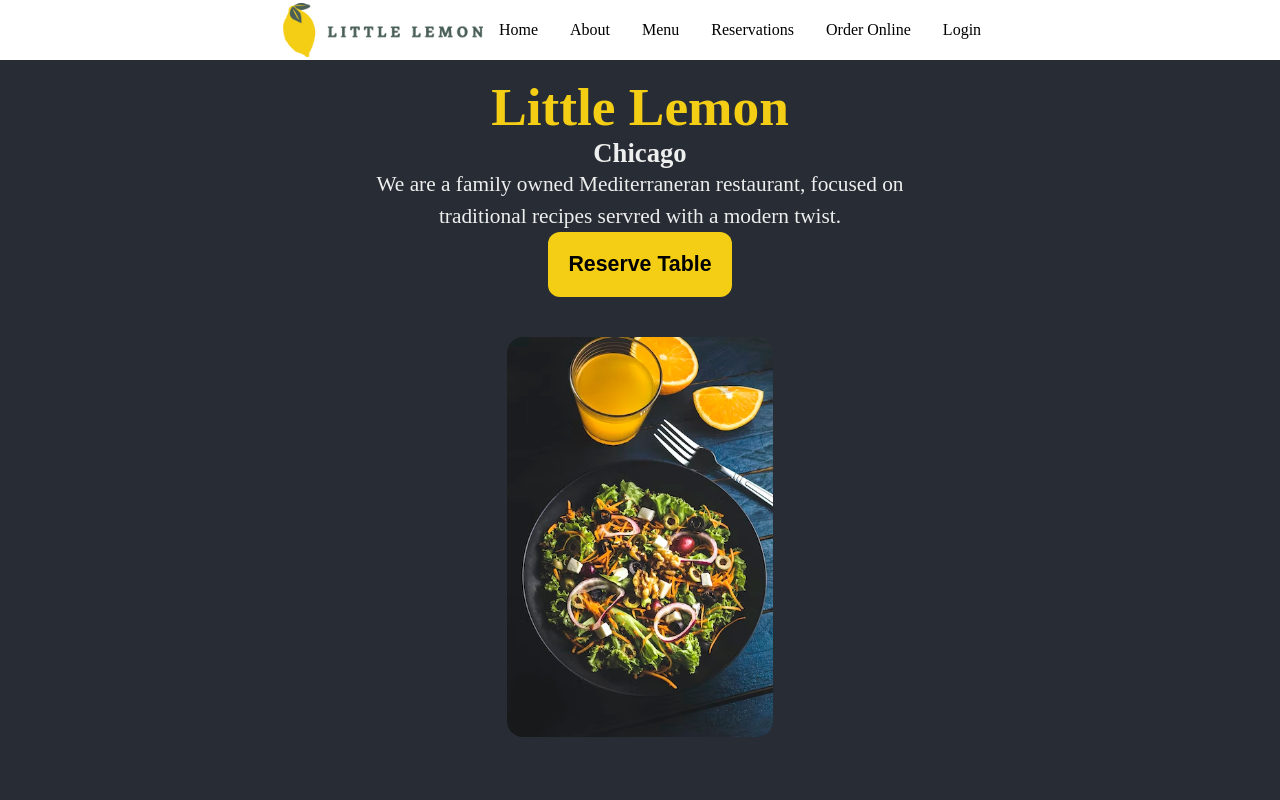
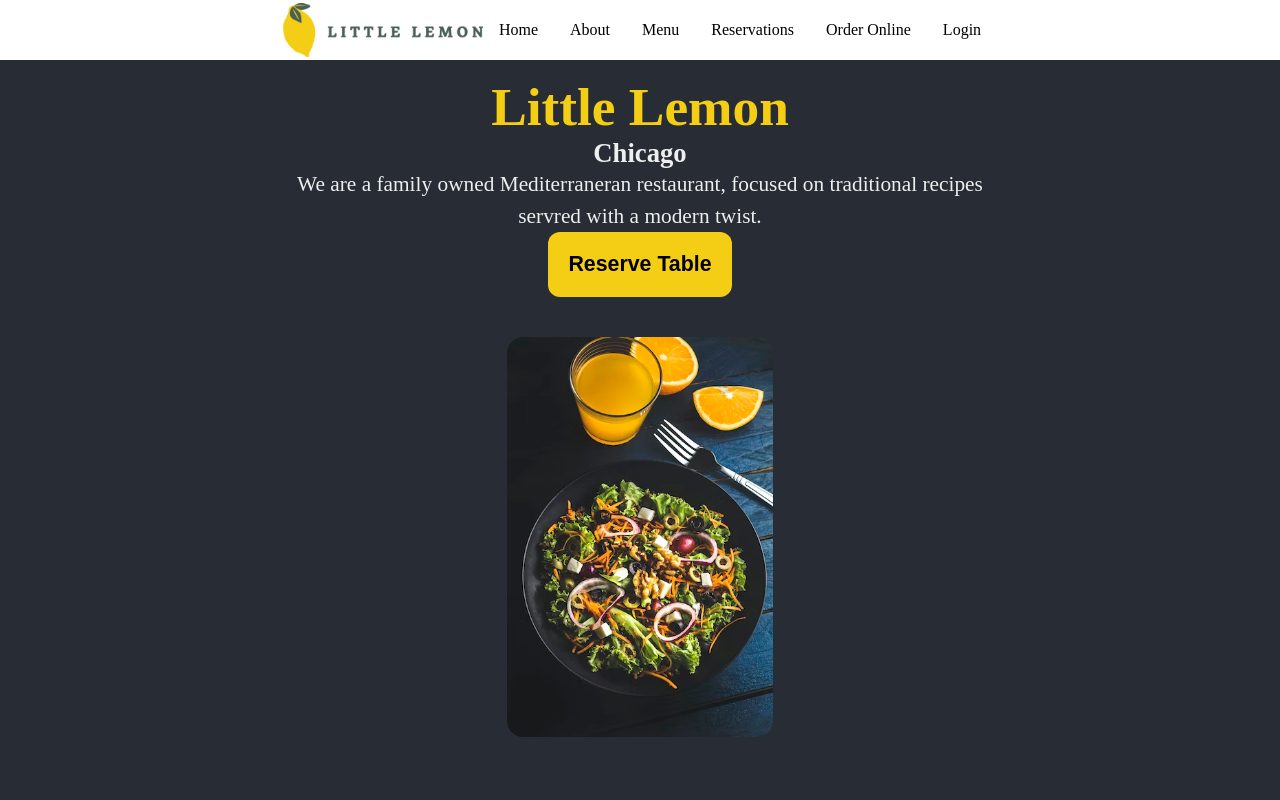
Before and after one commit to vrsno/little-Lemon, a React (Create React App) app in the folder proyect-miguelito/: page / in a window 1280 px wide. Shown: the top 800 px of the page. Built offline with nearby package versions, Linux system fonts and the light colour scheme; a web font is replaced by a local one.

Commit message:
estilos finalizados

```diff
--- a/proyect-miguelito/src/App.css
+++ b/proyect-miguelito/src/App.css
@@ -97,7 +97,6 @@ h3 {
 
 p {
   font-size: 16pt;
-  max-width: 65ch;
   line-height: 1.5;
 }
 
```
